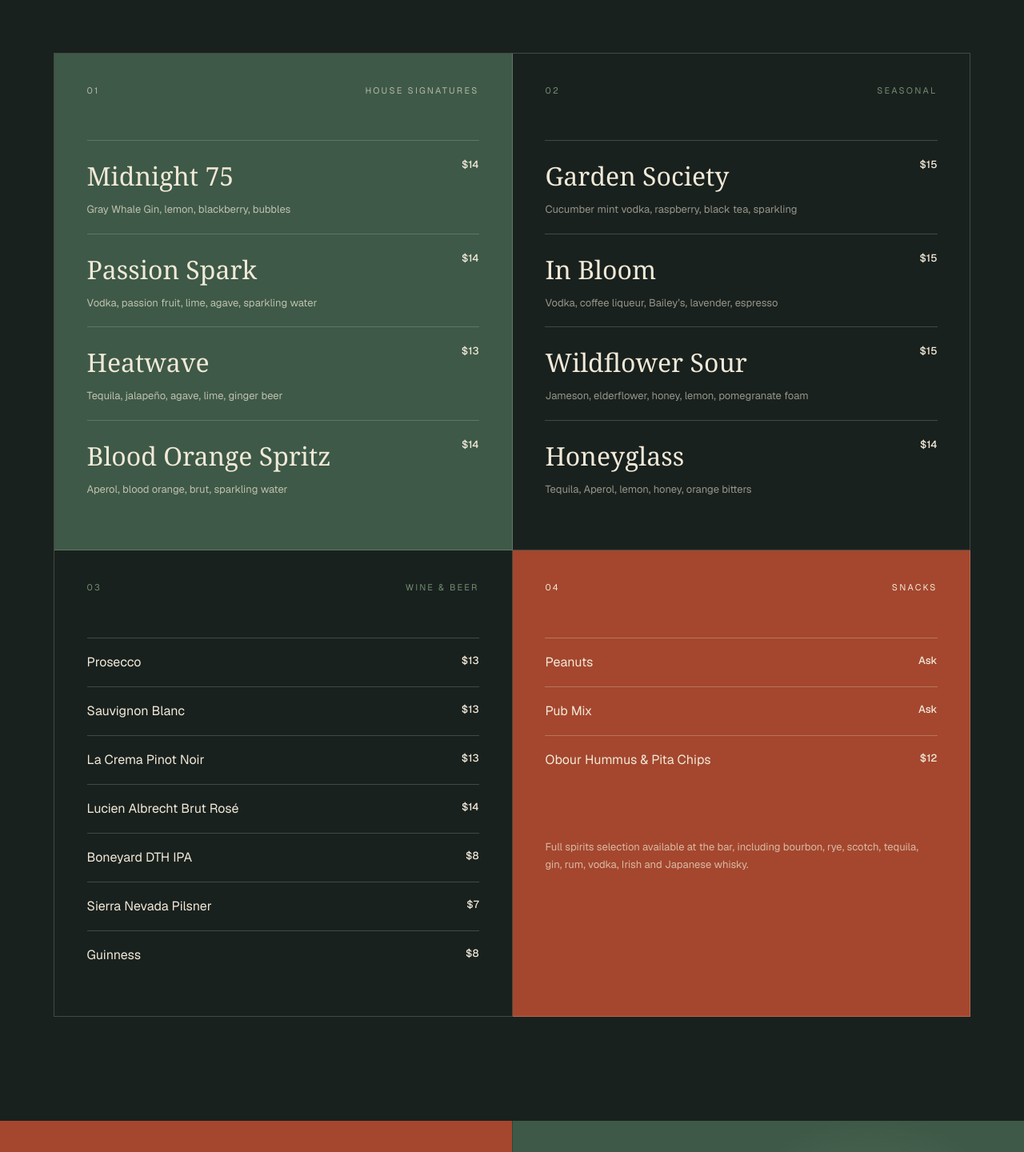
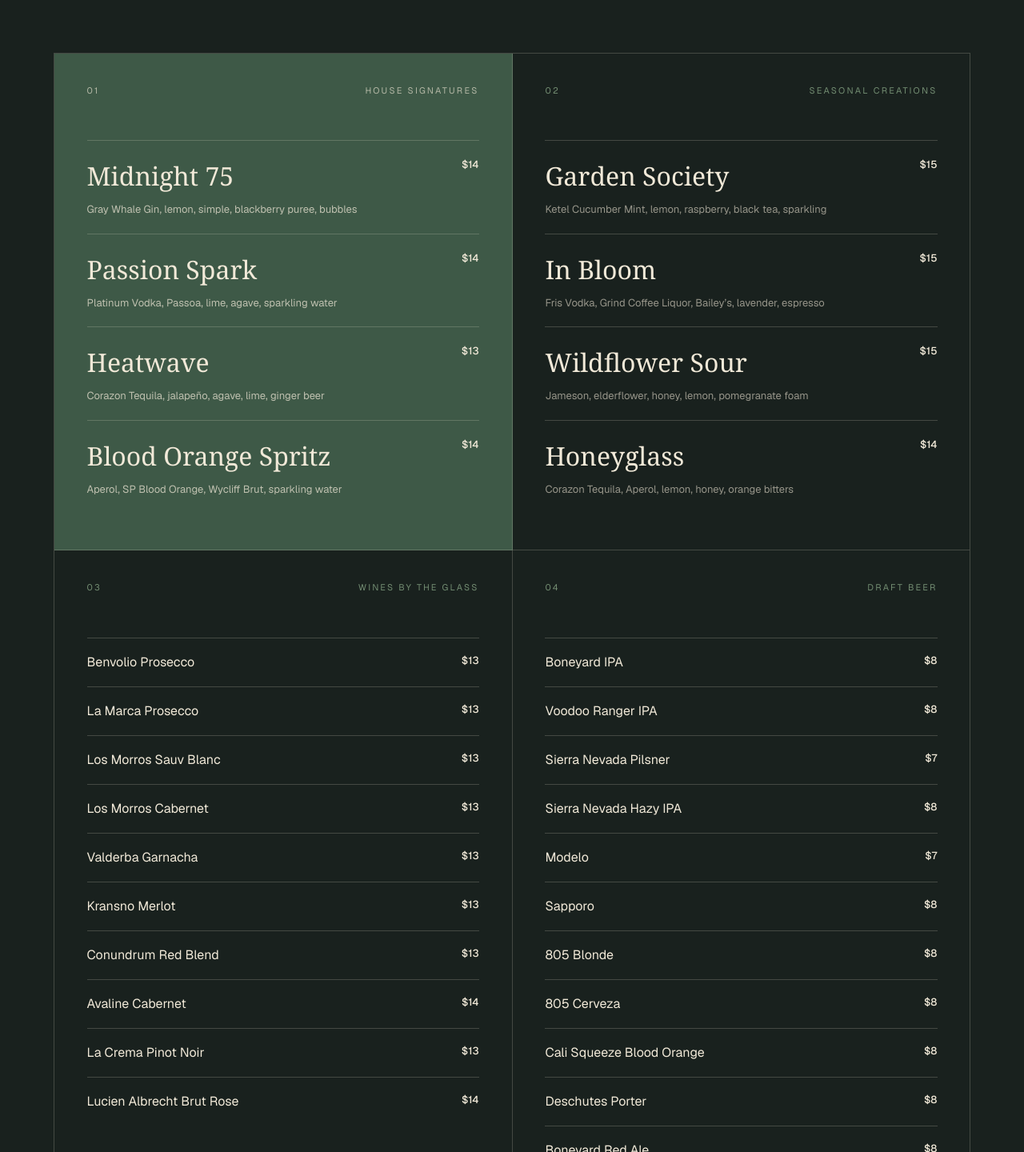
Before and after one commit to stephenstewert/atlaslanding.bar, a Next.js app: page / in a window 1280 px wide. Shown: the part 3250-4690 px from the top of the page at 80% size. Built offline with nearby package versions, Linux system fonts and the light colour scheme.

Commit message:
Correct and complete Atlas menu

```diff
--- a/src/app/globals.css
+++ b/src/app/globals.css
@@ -157,10 +157,10 @@ h2 em { color: var(--sage); font-weight: 400; }
 .featured-card .drink-list p { color: rgba(241,233,216,.72); }
 .compact-card { min-height: 470px; }
 .simple-list > div { display: flex; justify-content: space-between; gap: 30px; padding: 18px 0; border-top: 1px solid var(--line); font-size: 16px; }
-.snack-card { background: var(--brick); }
+.snack-card { grid-column: 1 / -1; min-height: 0; background: var(--brick); }
 .snack-card .card-top { color: var(--ivory); }
+.snack-card .simple-list { display: grid; grid-template-columns: repeat(3, 1fr); gap: 0 44px; }
 .snack-card .simple-list > div { border-color: rgba(241,233,216,.28); }
-.small-print { max-width: 540px; margin: 68px 0 0; color: rgba(241,233,216,.7); font-size: 13px; line-height: 1.7; }
 
 .events { min-height: 690px; display: grid; grid-template-columns: 1fr 1fr; background: var(--brick); }
 .events-copy { padding: 100px clamp(28px, 5.2vw, 82px); }
@@ -218,6 +218,8 @@ footer > p { justify-self: end; margin: 0; color: var(--sage); font-size: 12px;
   .menu-grid { grid-template-columns: 1fr; }
   .menu-card { min-height: auto; padding: 30px 24px 42px; }
   .card-top { margin-bottom: 36px; }
+  .snack-card { grid-column: auto; }
+  .snack-card .simple-list { grid-template-columns: 1fr; }
   .events { grid-template-columns: 1fr; }
   .events-copy { padding: 80px 24px; }
   .events-copy .section-label { margin-bottom: 60px; }
--- a/src/app/page.tsx
+++ b/src/app/page.tsx
@@ -160,44 +160,64 @@ export default function Home() {
           <article className="menu-card featured-card">
             <div className="card-top"><span>01</span><p>House Signatures</p></div>
             <div className="drink-list">
-              <div><h3>Midnight 75</h3><strong>$14</strong><p>Gray Whale Gin, lemon, blackberry, bubbles</p></div>
-              <div><h3>Passion Spark</h3><strong>$14</strong><p>Vodka, passion fruit, lime, agave, sparkling water</p></div>
-              <div><h3>Heatwave</h3><strong>$13</strong><p>Tequila, jalapeño, agave, lime, ginger beer</p></div>
-              <div><h3>Blood Orange Spritz</h3><strong>$14</strong><p>Aperol, blood orange, brut, sparkling water</p></div>
+              <div><h3>Midnight 75</h3><strong>$14</strong><p>Gray Whale Gin, lemon, simple, blackberry puree, bubbles</p></div>
+              <div><h3>Passion Spark</h3><strong>$14</strong><p>Platinum Vodka, Passoa, lime, agave, sparkling water</p></div>
+              <div><h3>Heatwave</h3><strong>$13</strong><p>Corazon Tequila, jalapeño, agave, lime, ginger beer</p></div>
+              <div><h3>Blood Orange Spritz</h3><strong>$14</strong><p>Aperol, SP Blood Orange, Wycliff Brut, sparkling water</p></div>
             </div>
           </article>
 
           <article className="menu-card">
-            <div className="card-top"><span>02</span><p>Seasonal</p></div>
+            <div className="card-top"><span>02</span><p>Seasonal Creations</p></div>
             <div className="drink-list">
-              <div><h3>Garden Society</h3><strong>$15</strong><p>Cucumber mint vodka, raspberry, black tea, sparkling</p></div>
-              <div><h3>In Bloom</h3><strong>$15</strong><p>Vodka, coffee liqueur, Bailey’s, lavender, espresso</p></div>
+              <div><h3>Garden Society</h3><strong>$15</strong><p>Ketel Cucumber Mint, lemon, raspberry, black tea, sparkling</p></div>
+              <div><h3>In Bloom</h3><strong>$15</strong><p>Fris Vodka, Grind Coffee Liquor, Bailey’s, lavender, espresso</p></div>
               <div><h3>Wildflower Sour</h3><strong>$15</strong><p>Jameson, elderflower, honey, lemon, pomegranate foam</p></div>
-              <div><h3>Honeyglass</h3><strong>$14</strong><p>Tequila, Aperol, lemon, honey, orange bitters</p></div>
+              <div><h3>Honeyglass</h3><strong>$14</strong><p>Corazon Tequila, Aperol, lemon, honey, orange bitters</p></div>
             </div>
           </article>
 
           <article className="menu-card compact-card">
-            <div className="card-top"><span>03</span><p>Wine & Beer</p></div>
+            <div className="card-top"><span>03</span><p>Wines by the Glass</p></div>
             <div className="simple-list">
-              <div><span>Prosecco</span><strong>$13</strong></div>
-              <div><span>Sauvignon Blanc</span><strong>$13</strong></div>
+              <div><span>Benvolio Prosecco</span><strong>$13</strong></div>
+              <div><span>La Marca Prosecco</span><strong>$13</strong></div>
+              <div><span>Los Morros Sauv Blanc</span><strong>$13</strong></div>
+              <div><span>Los Morros Cabernet</span><strong>$13</strong></div>
+              <div><span>Valderba Garnacha</span><strong>$13</strong></div>
+              <div><span>Kransno Merlot</span><strong>$13</strong></div>
+              <div><span>Conundrum Red Blend</span><strong>$13</strong></div>
+              <div><span>Avaline Cabernet</span><strong>$14</strong></div>
               <div><span>La Crema Pinot Noir</span><strong>$13</strong></div>
-              <div><span>Lucien Albrecht Brut Rosé</span><strong>$14</strong></div>
-              <div><span>Boneyard DTH IPA</span><strong>$8</strong></div>
+              <div><span>Lucien Albrecht Brut Rose</span><strong>$14</strong></div>
+            </div>
+          </article>
+
+          <article className="menu-card compact-card">
+            <div className="card-top"><span>04</span><p>Draft Beer</p></div>
+            <div className="simple-list">
+              <div><span>Boneyard IPA</span><strong>$8</strong></div>
+              <div><span>Voodoo Ranger IPA</span><strong>$8</strong></div>
               <div><span>Sierra Nevada Pilsner</span><strong>$7</strong></div>
+              <div><span>Sierra Nevada Hazy IPA</span><strong>$8</strong></div>
+              <div><span>Modelo</span><strong>$7</strong></div>
+              <div><span>Sapporo</span><strong>$8</strong></div>
+              <div><span>805 Blonde</span><strong>$8</strong></div>
+              <div><span>805 Cerveza</span><strong>$8</strong></div>
+              <div><span>Cali Squeeze Blood Orange</span><strong>$8</strong></div>
+              <div><span>Deschutes Porter</span><strong>$8</strong></div>
+              <div><span>Boneyard Red Ale</span><strong>$8</strong></div>
               <div><span>Guinness</span><strong>$8</strong></div>
             </div>
           </article>
 
           <article className="menu-card compact-card snack-card">
-            <div className="card-top"><span>04</span><p>Snacks</p></div>
+            <div className="card-top"><span>05</span><p>Snacks</p></div>
             <div className="simple-list">
-              <div><span>Peanuts</span><strong>Ask</strong></div>
-              <div><span>Pub Mix</span><strong>Ask</strong></div>
+              <div><span>Peanuts</span></div>
+              <div><span>Pub Mix</span></div>
               <div><span>Obour Hummus & Pita Chips</span><strong>$12</strong></div>
             </div>
-            <p className="small-print">Full spirits selection available at the bar, including bourbon, rye, scotch, tequila, gin, rum, vodka, Irish and Japanese whisky.</p>
           </article>
         </div>
       </section>
```
